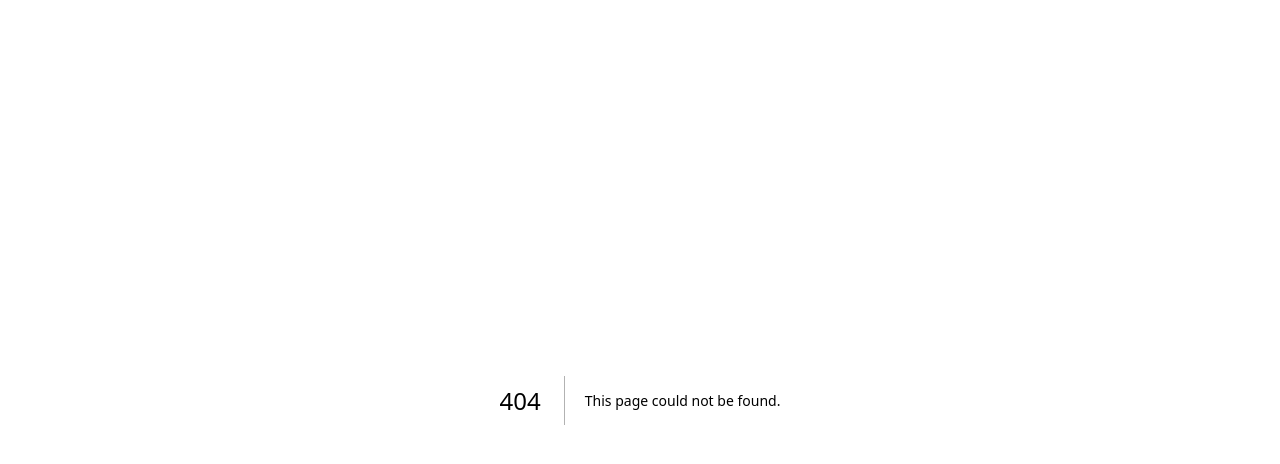
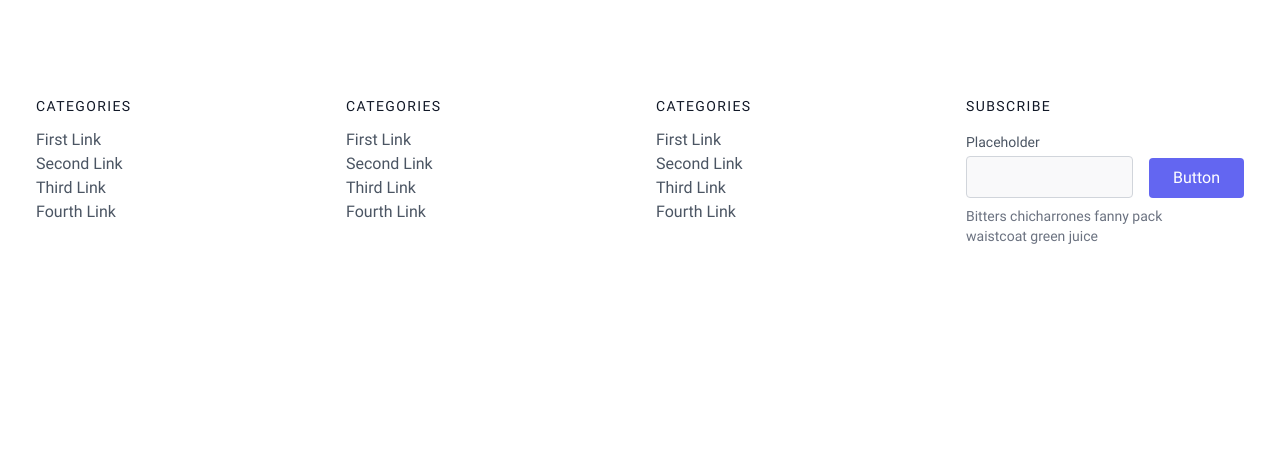
Before and after one commit to MGreizis/shoopy, a Next.js app: page /components/footer in a window 1280 px wide. Before the commit this address had no page. Shown: the top 464 px of the page. Built offline with nearby package versions, Linux system fonts and the light colour scheme.

Commit message:
push footer so vercel can stop complaining

```diff
--- /dev/null
+++ b/src/pages/components/footer.tsx
@@ -0,0 +1,77 @@
+const Footer: React.FC = () => {
+  return (
+    <footer className="text-gray-600 body-font">
+      <div className="container px-5 py-24 mx-auto">
+        <div className="flex flex-wrap md:text-left text-center order-first">
+          <div className="lg:w-1/4 md:w-1/2 w-full px-4">
+            <h2 className="title-font font-medium text-gray-900 tracking-widest text-sm mb-3">CATEGORIES</h2>
+            <nav className="list-none mb-10">
+              <li>
+                <a className="text-gray-600 hover:text-gray-800">First Link</a>
+              </li>
+              <li>
+                <a className="text-gray-600 hover:text-gray-800">Second Link</a>
+              </li>
+              <li>
+                <a className="text-gray-600 hover:text-gray-800">Third Link</a>
+              </li>
+              <li>
+                <a className="text-gray-600 hover:text-gray-800">Fourth Link</a>
+              </li>
+            </nav>
+          </div>
+          <div className="lg:w-1/4 md:w-1/2 w-full px-4">
+            <h2 className="title-font font-medium text-gray-900 tracking-widest text-sm mb-3">CATEGORIES</h2>
+            <nav className="list-none mb-10">
+              <li>
+                <a className="text-gray-600 hover:text-gray-800">First Link</a>
+              </li>
+              <li>
+                <a className="text-gray-600 hover:text-gray-800">Second Link</a>
+              </li>
+              <li>
+                <a className="text-gray-600 hover:text-gray-800">Third Link</a>
+              </li>
+              <li>
+                <a className="text-gray-600 hover:text-gray-800">Fourth Link</a>
+              </li>
+            </nav>
+          </div>
+          <div className="lg:w-1/4 md:w-1/2 w-full px-4">
+            <h2 className="title-font font-medium text-gray-900 tracking-widest text-sm mb-3">CATEGORIES</h2>
+            <nav className="list-none mb-10">
+              <li>
+                <a className="text-gray-600 hover:text-gray-800">First Link</a>
+              </li>
+              <li>
+                <a className="text-gray-600 hover:text-gray-800">Second Link</a>
+              </li>
+              <li>
+                <a className="text-gray-600 hover:text-gray-800">Third Link</a>
+              </li>
+              <li>
+                <a className="text-gray-600 hover:text-gray-800">Fourth Link</a>
+              </li>
+            </nav>
+          </div>
+          <div className="lg:w-1/4 md:w-1/2 w-full px-4">
+            <h2 className="title-font font-medium text-gray-900 tracking-widest text-sm mb-3">SUBSCRIBE</h2>
+            <div className="flex xl:flex-nowrap md:flex-nowrap lg:flex-wrap flex-wrap justify-center items-end md:justify-start">
+              <div className="relative w-40 sm:w-auto xl:mr-4 lg:mr-0 sm:mr-4 mr-2">
+                <label htmlFor="footer-field" className="leading-7 text-sm text-gray-600">Placeholder</label>
+                <input type="text" id="footer-field" name="footer-field" className="w-full bg-gray-100 bg-opacity-50 rounded border border-gray-300 focus:bg-transparent focus:ring-2 focus:ring-indigo-200 focus:border-indigo-500 text-base outline-none text-gray-700 py-1 px-3 leading-8 transition-colors duration-200 ease-in-out" />
+              </div>
+              <button className="lg:mt-2 xl:mt-0 flex-shrink-0 inline-flex text-white bg-indigo-500 border-0 py-2 px-6 focus:outline-none hover:bg-indigo-600 rounded">Button</button>
+            </div>
+            <p className="text-gray-500 text-sm mt-2 md:text-left text-center">Bitters chicharrones fanny pack
+              <br className="lg:block hidden" />waistcoat green juice
+            </p>
+          </div>
+        </div>
+      </div>
+    </footer>
+
+  );
+};
+
+export default Footer;
```
